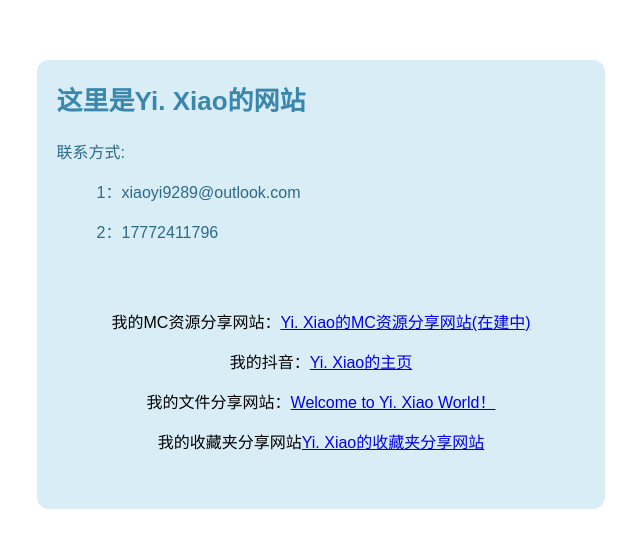
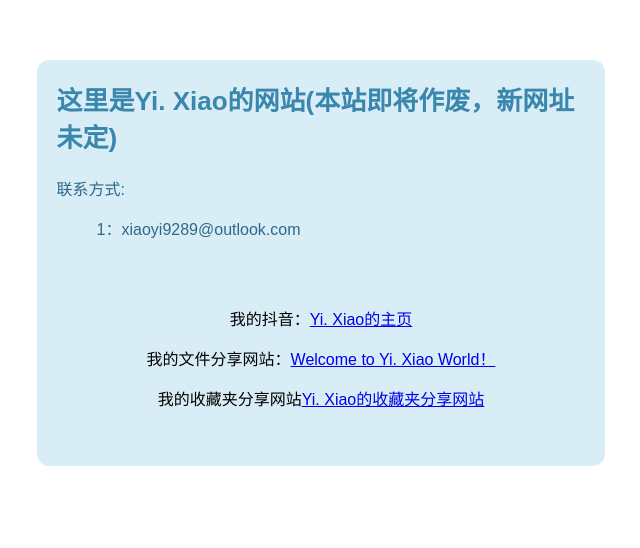
Before and after one commit to Bananayx/YiXiao5408.github.io, a plain HTML site: page index.html in a window 1280 px wide. Shown: the part 140-688 px from the top of the page, without its empty margins (319-959 px from the left). Drawn offline with Linux system fonts and the light colour scheme.

Commit message:
Update index.html

```diff
--- a/index.html
+++ b/index.html
@@ -48,16 +48,14 @@
 <body>
   <div class="content">
       <div>
-           <h1>这里是Yi. Xiao的网站</h1>
+           <h1>这里是Yi. Xiao的网站(本站即将作废，新网址未定)</h1>
         <dl>
           <dt>联系方式:</dt>
           <dd>1：xiaoyi9289@outlook.com</dd>
-          <dd>2：17772411796</dd>
           <dt>&nbsp;</dt>
 
         </dl>
         <div>
-          <p>我的MC资源分享网站：<a href="https://yixiao5408.github.io/mc.html"  target="_blank">Yi. Xiao的MC资源分享网站(在建中)</a> </p>
           <p>我的抖音：<a href="https://www.douyin.com/user/MS4wLjABAAAA0y-EB2FwDesDJnUjwTTJJU7uuvcOaIHr07y0bAFh_Wk"  target="_blank">Yi. Xiao的主页</a> </p>
           <p>我的文件分享网站：<a href="http://shuaib-xiao-yi.ysepan.com/"  target="_blank">Welcome to Yi. Xiao World！</a> </p>
           <p>我的收藏夹分享网站<a href="http://yixiao5408.github.io/wzfx.html"  target="_blank">Yi. Xiao的收藏夹分享网站</a> </p>
```
